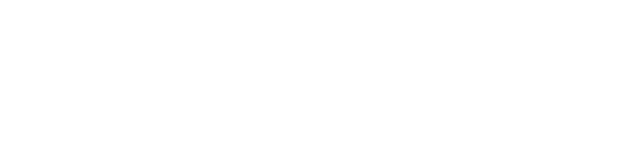
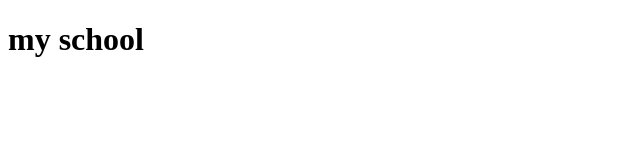
Before and after one commit to thilakshiya/new-project, a plain HTML site: page index.html in a window 1280 px wide. Shown: the whole page, without its empty margins (0-640 px from the left). Drawn offline with Linux system fonts and the light colour scheme.

Commit message:
html change

```diff
--- a/index.html
+++ b/index.html
@@ -6,6 +6,8 @@
     <title>Document</title>
 </head>
 <body>
+    <h1>my school</h1>
+
 
 </body>
 </html>
```
